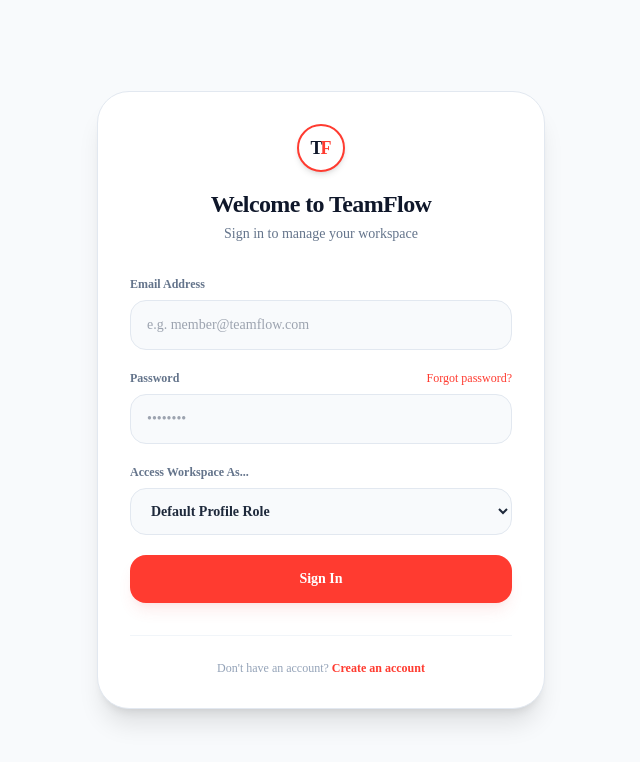
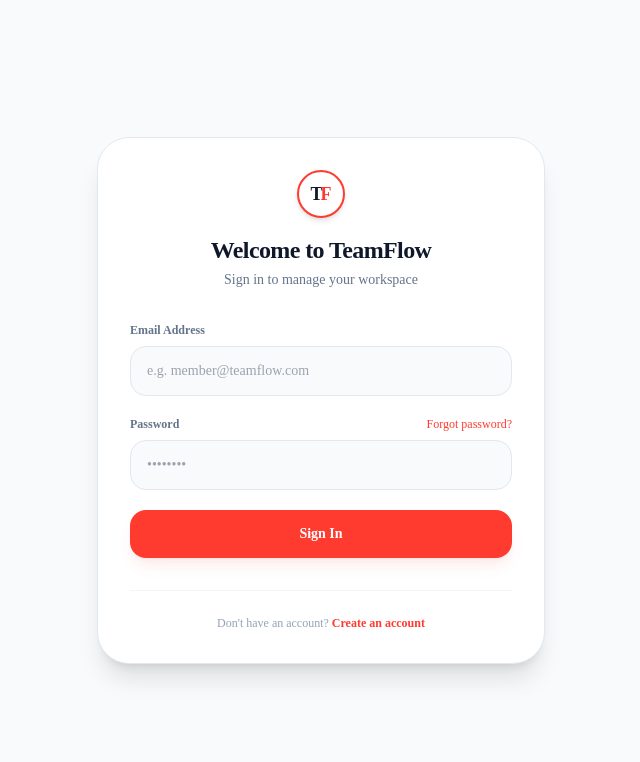
Before and after one commit to BinethmaJayawickrama/TeamFlow-Project-, a Next.js app in the folder frontend/: page /auth/login in a window 1280 px wide. Shown: the top 762 px of the page, without its empty margins (319-959 px from the left). Built offline with nearby package versions, Linux system fonts and the light colour scheme; no server answers.

Commit message:
Clean up login page dynamic selector and restore register role configurations

```diff
--- a/frontend/src/app/auth/login/page.js
+++ b/frontend/src/app/auth/login/page.js
@@ -8,7 +8,6 @@ export default function LoginPage() {
   const { login } = useAuth();
   const [email, setEmail] = useState('');
   const [password, setPassword] = useState('');
-  const [selectedRole, setSelectedRole] = useState(''); // Default empty = use user profile role
   const [error, setError] = useState('');
   const [loading, setLoading] = useState(false);
 
@@ -17,7 +16,7 @@ export default function LoginPage() {
     setError('');
     setLoading(true);
 
-    const result = await login(email, password, selectedRole || null);
+    const result = await login(email, password);
     if (!result.success) {
       setError(result.error);
       setLoading(false);
@@ -77,20 +76,6 @@ export default function LoginPage() {
             />
           </div>
 
-          <div>
-            <label className="block text-xs font-semibold text-slate-500 dark:text-slate-450 mb-2">Access Workspace As...</label>
-            <select
-              value={selectedRole}
-              onChange={(e) => setSelectedRole(e.target.value)}
-              className="w-full bg-slate-50 dark:bg-[#18191e] border border-slate-200 dark:border-slate-800 rounded-2xl px-4 py-3.5 text-sm focus:outline-none focus:ring-2 focus:ring-red-500/10 focus:border-[#ff3b30] text-slate-800 dark:text-white font-semibold transition-colors"
-            >
-              <option value="">Default Profile Role</option>
-              <option value="TEAM_MEMBER">Team Collaborator Console</option>
-              <option value="PROJECT_MANAGER">Project Manager Console</option>
-              <option value="ADMIN">System Administrator Console</option>
-            </select>
-          </div>
-
           <button
             type="submit"
             disabled={loading}
```
